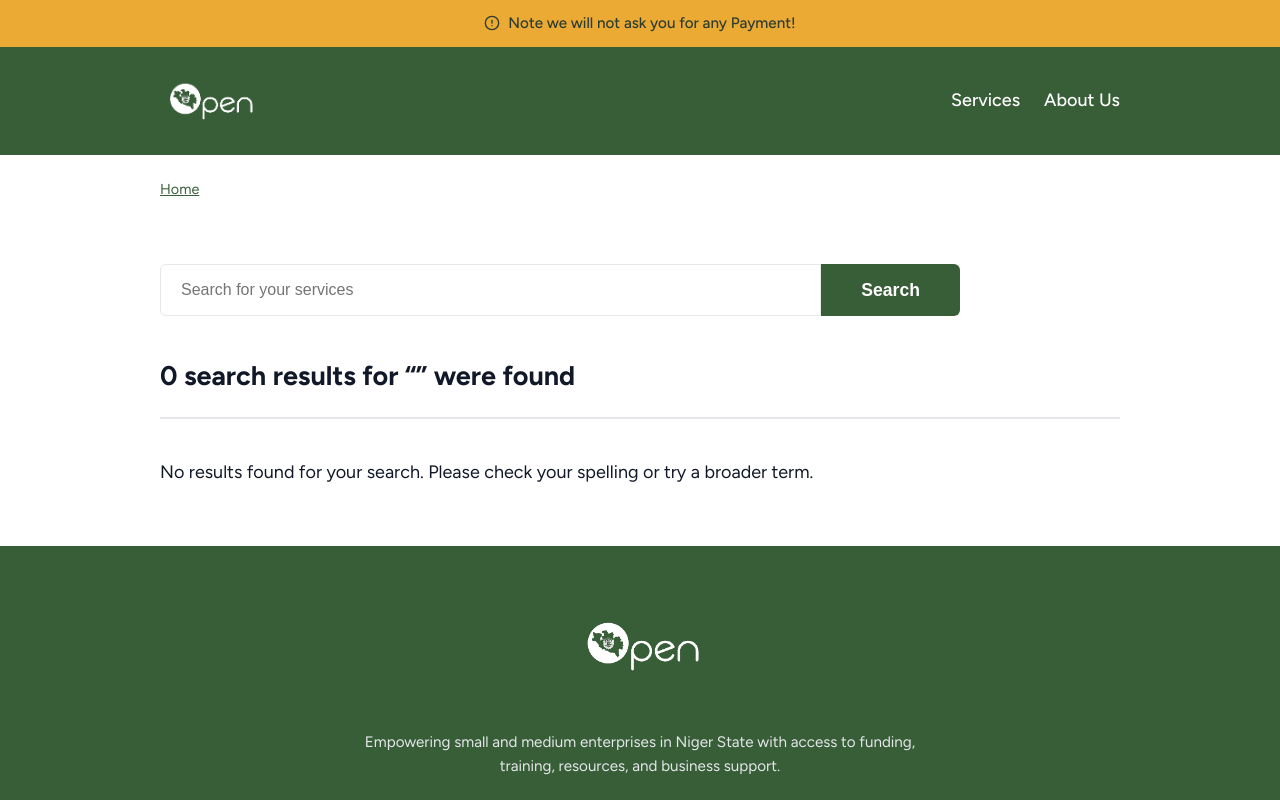
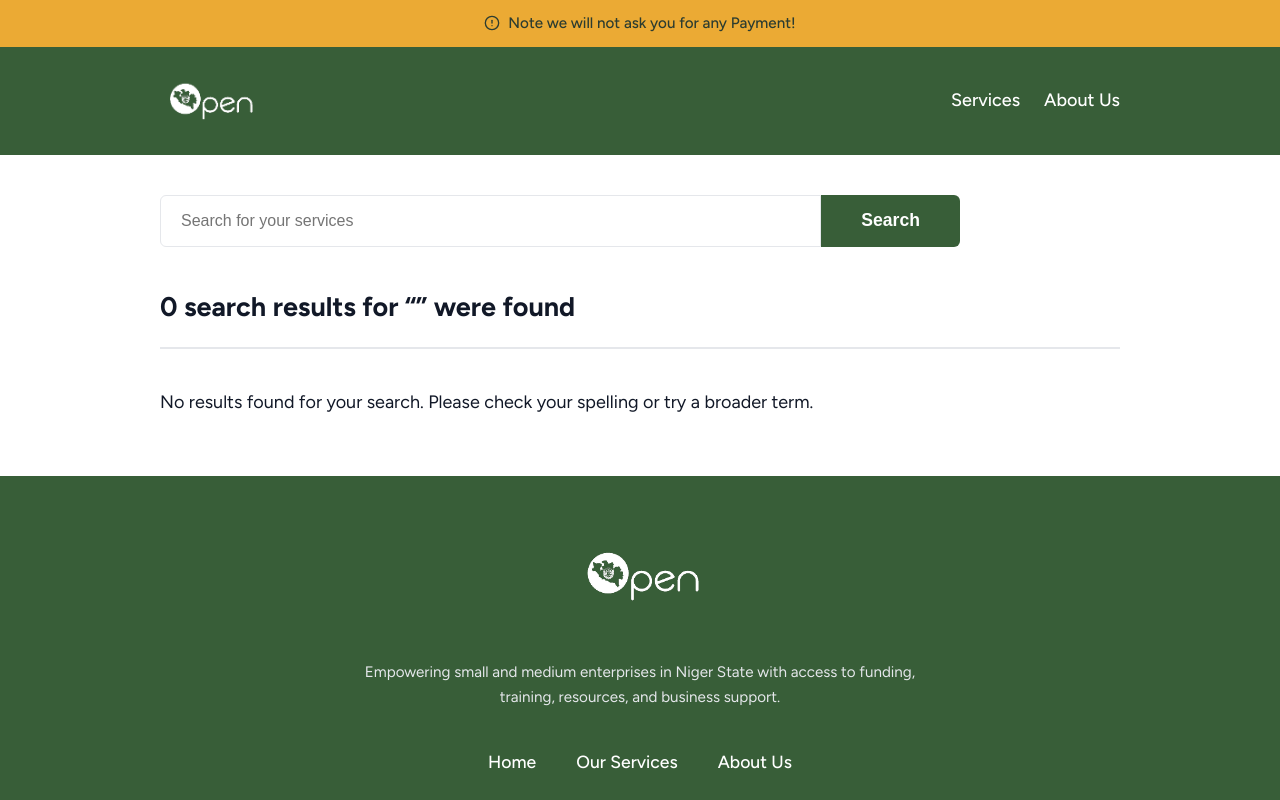
Before and after one commit to NSITDEA/open-niger-state-project-AI, a React (Vite) app: page /search in a window 1280 px wide. Shown: the top 800 px of the page. Built offline with nearby package versions, Linux system fonts and the light colour scheme.

Commit message:
refactor: extract breadcrumb logic into a reusable Breadcrumbs component and update styling variables

```diff
--- a/src/components/Layout.tsx
+++ b/src/components/Layout.tsx
@@ -3,6 +3,7 @@ import { AlertCircle, Menu, X, ArrowUp } from 'lucide-react';
 import { iaData } from '../data';
 import logo from '../assets/logo.png';
 import { useState, useEffect } from 'react';
+import { Breadcrumbs, BreadcrumbItem } from './ui/Breadcrumbs';
 
 export default function Layout() {
   const [isMenuOpen, setIsMenuOpen] = useState(false);
@@ -37,13 +38,11 @@ export default function Layout() {
   };
   const pathSegments = location.pathname.split('/').filter(Boolean);
 
-  const renderBreadcrumbs = () => {
-    if (pathSegments.length === 0) return null;
+  const getBreadcrumbItems = (): BreadcrumbItem[] => {
+    if (pathSegments.length === 0) return [];
 
     let currentPath = '';
-    const breadcrumbs = [];
-
-
+    const breadcrumbs: BreadcrumbItem[] = [];
     let currentNode: any = iaData;
 
     for (let i = 0; i < pathSegments.length; i++) {
@@ -61,21 +60,7 @@ export default function Layout() {
         }
     }
 
-    return (
-      <nav className="breadcrumbs" aria-label="breadcrumb">
-        <Link to="/">Home</Link>
-        {breadcrumbs.map((crumb, index) => (
-          <span key={crumb.path}>
-            <span className="breadcrumb-separator">{'>'}</span>
-            {index === breadcrumbs.length - 1 ? (
-              <span className="breadcrumb-current">{crumb.title}</span>
-            ) : (
-              <Link to={crumb.path}>{crumb.title}</Link>
-            )}
-          </span>
-        ))}
-      </nav>
-    );
+    return breadcrumbs;
   };
 
   return (
@@ -109,7 +94,7 @@ export default function Layout() {
 
       <div className="app-content">
         <div className="container">
-          {renderBreadcrumbs()}
+          <Breadcrumbs items={getBreadcrumbItems()} />
         </div>
         <main>
           <Outlet />
--- /dev/null
+++ b/src/components/ui/Breadcrumbs.tsx
@@ -0,0 +1,32 @@
+import React from 'react';
+import { Link } from 'react-router-dom';
+
+export interface BreadcrumbItem {
+  title: string;
+  path: string;
+}
+
+interface BreadcrumbsProps {
+  items: BreadcrumbItem[];
+  className?: string;
+}
+
+export const Breadcrumbs: React.FC<BreadcrumbsProps> = ({ items, className = '' }) => {
+  if (items.length === 0) return null;
+
+  return (
+    <nav className={`breadcrumbs ${className}`} aria-label="breadcrumb">
+      <Link to="/">Home</Link>
+      {items.map((item, index) => (
+        <span key={item.path}>
+          <span className="breadcrumb-separator">{'>'}</span>
+          {index === items.length - 1 ? (
+            <span className="breadcrumb-current">{item.title}</span>
+          ) : (
+            <Link to={item.path}>{item.title}</Link>
+          )}
+        </span>
+      ))}
+    </nav>
+  );
+};
--- a/src/index.css
+++ b/src/index.css
@@ -251,28 +251,28 @@ a:hover {
 
 /* Breadcrumbs */
 .breadcrumbs {
-  padding: 24px 0;
-  font-size: 0.9rem;
-  color: var(--text-muted);
+  padding: var(--space-6) 0;
+  font-size: var(--font-size-sm);
+  color: var(--neutral-600);
 }
 
 .breadcrumbs a {
-  color: var(--color-primary);
+  color: var(--primary-600);
   text-decoration: underline;
 }
 
 .breadcrumbs a:hover {
-  color: var(--color-secondary);
+  color: var(--primary-800);
 }
 
 .breadcrumb-separator {
-  margin: 0 8px;
-  color: var(--color-grey);
+  margin: 0 var(--space-2);
+  color: var(--neutral-400);
 }
 
 .breadcrumb-current {
   font-weight: 500;
-  color: var(--text-muted);
+  color: var(--neutral-600);
 }
 
 /* Hero Section */
```
